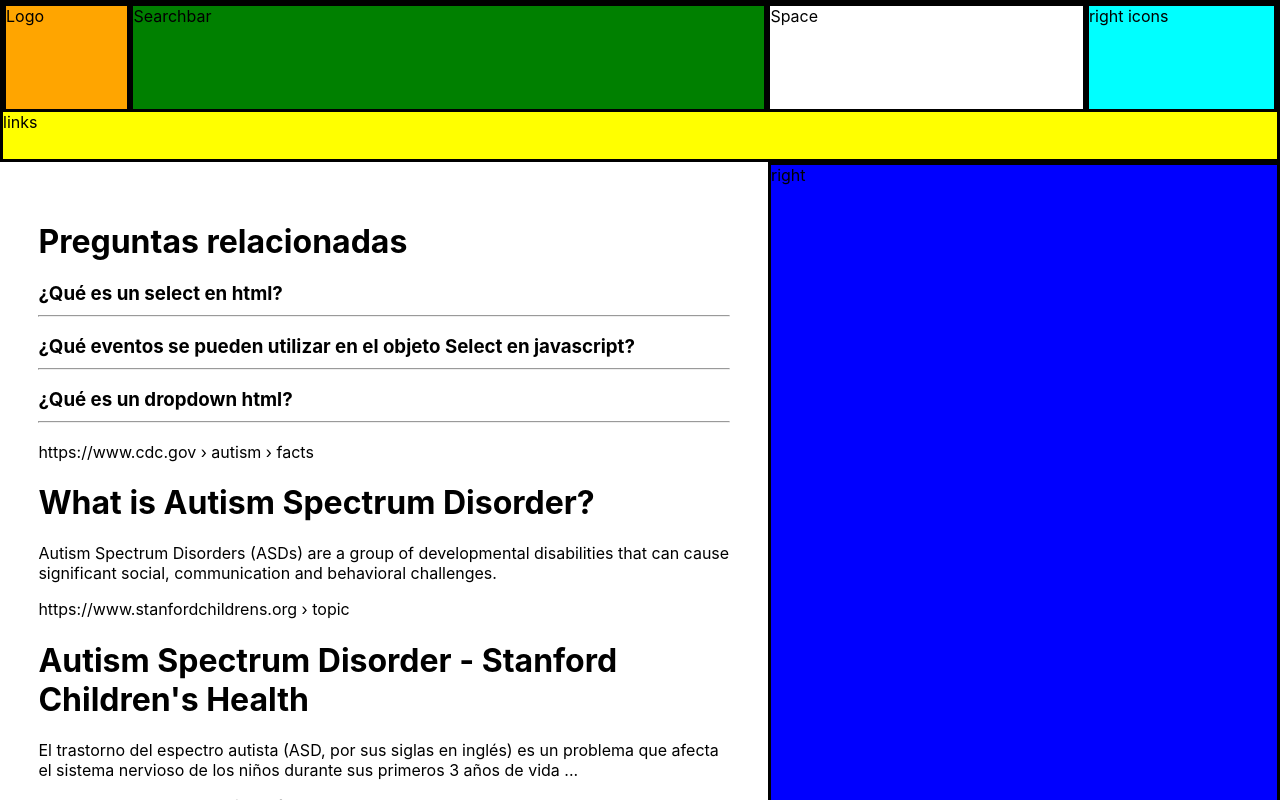
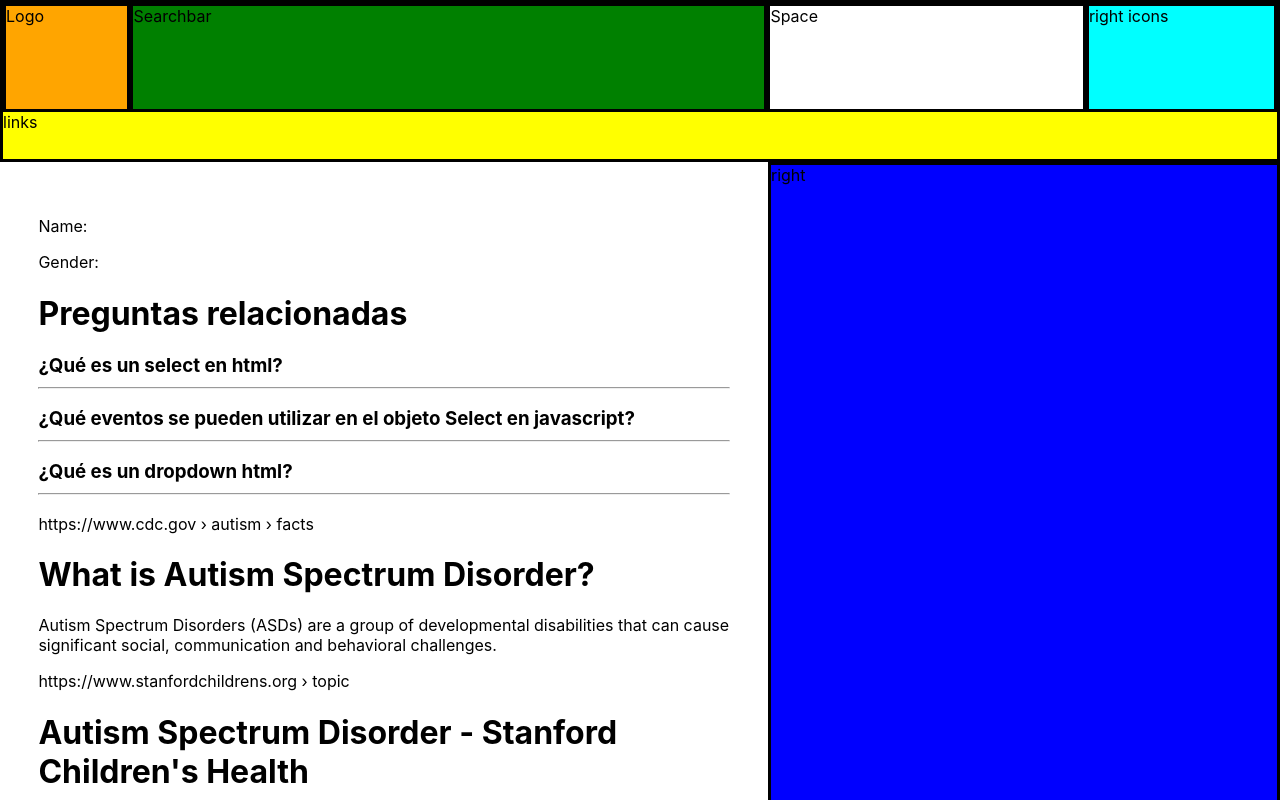
Before and after one commit to jortizar/GoogleClone, a React (Create React App) app: page /search in a window 1280 px wide. Shown: the top 800 px of the page. Built offline with nearby package versions, Linux system fonts and the light colour scheme; no server answers.

Commit message:
Added API call

```diff
--- a/src/components/Search.js
+++ b/src/components/Search.js
@@ -38,6 +38,28 @@ var result_content = [
 
 
 export default class Search extends React.Component {
+    // This is the class constructor where we defined the component's state
+    constructor(){
+        super();
+        // This is the component's state
+        this.state = {
+            // apiResult will eventually contain the result from the call we make with fetch
+            apiResult: {}
+        }
+    }
+
+    // This is a method from React.Component that runs when the component is mounted
+    componentDidMount() {
+        // Here we make the API call
+        fetch("https://swapi.dev/api/people/10")
+        .then(result => result.json())
+        .then(result => {
+            console.log('This is the API response: ', result);
+            this.setState({apiResult: result});
+        })
+    }
+
+
     render() {
         return(
             <div className='main_container'>
@@ -56,6 +78,8 @@ export default class Search extends React.Component {
                 </div>
                 {/* ---------------------------------------------------------------------- */}
                 <div className='body_left'>
+                    <p>Name: {this.state.apiResult.name}</p>
+                    <p>Gender: {this.state.apiResult.gender}</p>
                     <RelatedQuestions/>
                     {result_content.map((element) => (
                         <Result data= {element}/>
```
